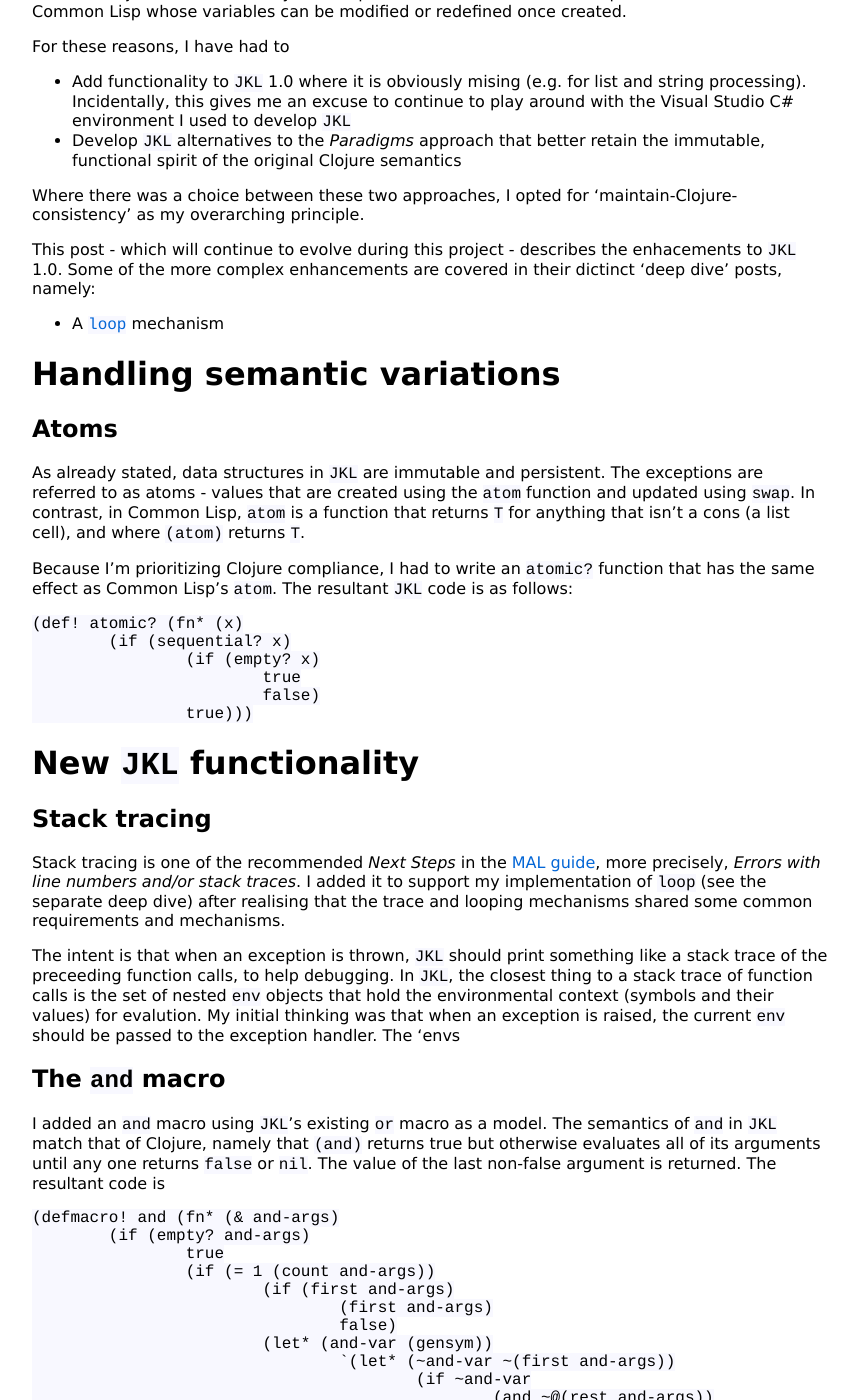
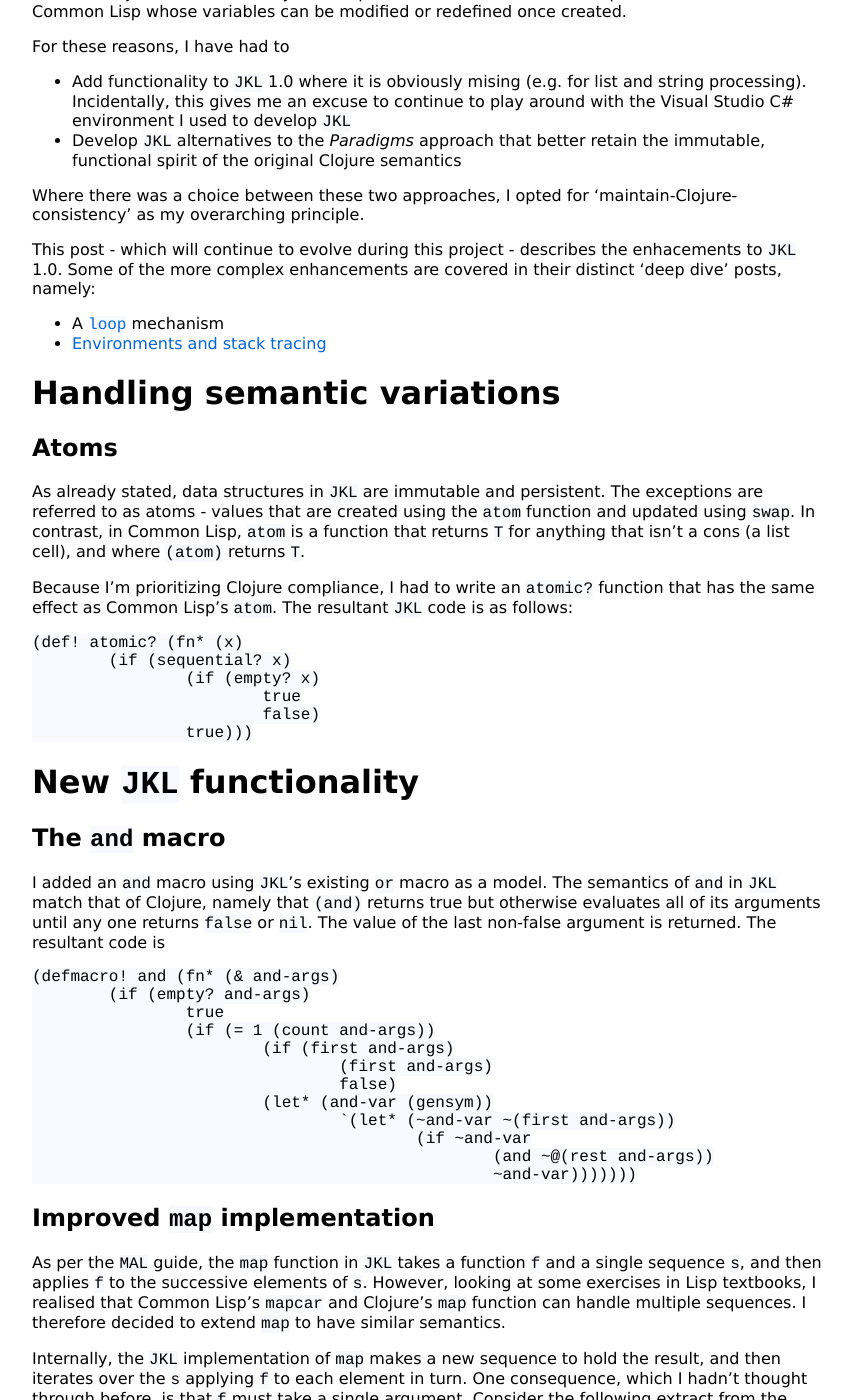
Before and after one commit to KineticLensman/KineticLensman.github.io, a Jekyll site: the page built from _posts/2020-04-03-Journey-continues.md, in a window 1280 px wide and 1400 px high, scrolled down 459 px. Shown: the whole window, without its empty margins (208-1066 px from the left). Built offline with Jekyll 4.4.1, drawn with Linux system fonts in a browser that asks for light colours.

Commit message:
unified references to deep dives

````diff
--- a/_posts/2020-04-03-Journey-continues.md
+++ b/_posts/2020-04-03-Journey-continues.md
@@ -16,9 +16,10 @@ For these reasons, I have had to
 
 Where there was a choice between these two approaches, I opted for 'maintain-Clojure-consistency' as my overarching principle.
 
-This post - which will continue to evolve during this project - describes the enhacements to `JKL` 1.0. Some of the more complex enhancements are covered in their dictinct 'deep dive' posts, namely:
+This post - which will continue to evolve during this project - describes the enhacements to `JKL` 1.0. Some of the more complex enhancements are covered in their distinct 'deep dive' posts, namely:
 
-* A [`loop`](https://github.com/KineticLensman/KineticLensman.github.io/blob/master/_posts/2020-04-18-looping-deep-dive.md) mechanism
+* A [`loop`](https://www.non-kinetic-effects.co.uk/blog/2020/04/18/looping-deep-dive) mechanism
+* [Environments and stack tracing](https://www.non-kinetic-effects.co.uk/blog/2020/05/03/environments)
 
 
 # Handling semantic variations
@@ -38,12 +39,6 @@ Because I'm prioritizing Clojure compliance, I had to write an `atomic?` functio
 ```
 
 # New `JKL` functionality
-
-## Stack tracing
-
-Stack tracing is one of the recommended *Next Steps* in the [MAL guide](https://github.com/kanaka/mal/blob/master/process/guide.md), more precisely, *Errors with line numbers and/or stack traces*. I added it to support my implementation of `loop` (see the separate deep dive) after realising that the trace and looping mechanisms shared some common requirements and mechanisms.
-
-The intent is that when an exception is thrown, `JKL` should print something like a stack trace of the preceeding function calls, to help debugging. In `JKL`, the closest thing to a stack trace of function calls is the set of nested `env` objects that hold the environmental context (symbols and their values) for evalution. My initial thinking was that when an exception is raised, the current `env` should be passed to the exception handler. The 'envs
 
 ## The `and` macro
 
````
